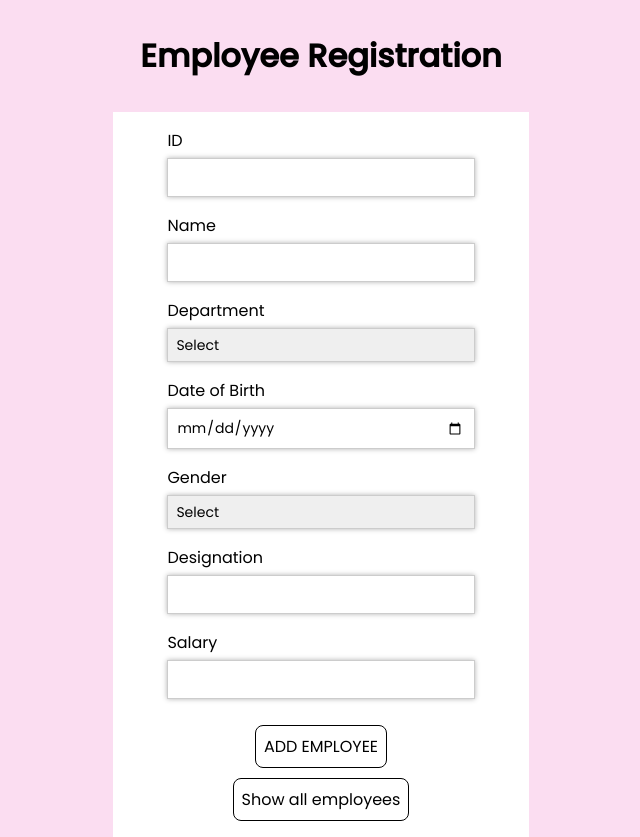
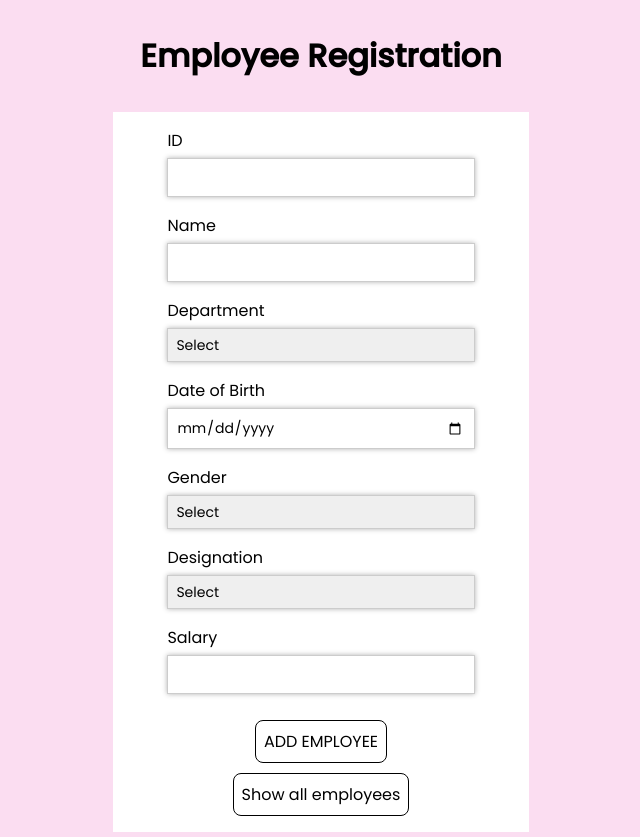
Before and after one commit to Amudhavalli2004/employee-frontend, a React (Create React App) app: page / in a window 1280 px wide. Shown: the whole page, without its empty margins (319-959 px from the left). Built offline with nearby package versions, Linux system fonts and the light colour scheme; a web font is replaced by a local one.

Commit message:
added dropdown for designation

```diff
--- a/src/Employee.js
+++ b/src/Employee.js
@@ -146,14 +146,19 @@ function Employee() {
               )}
               <br></br>
               <label>Designation</label>
-              <input
-                type="text"
+              <select
                 onChange={(e) => {
                   setDesignation(e.target.value)
                 }}
                 className="wage"
                 value={designation}
-              />
+              >
+                <option value="">Select</option>
+                <option>Manager</option>
+                <option>Project Lead</option>
+                <option>Team Member</option>
+                <option>Intern</option>
+              </select>
               {errors.designation && (
                 <span className="text-danger">{errors.designation}</span>
               )}
```
